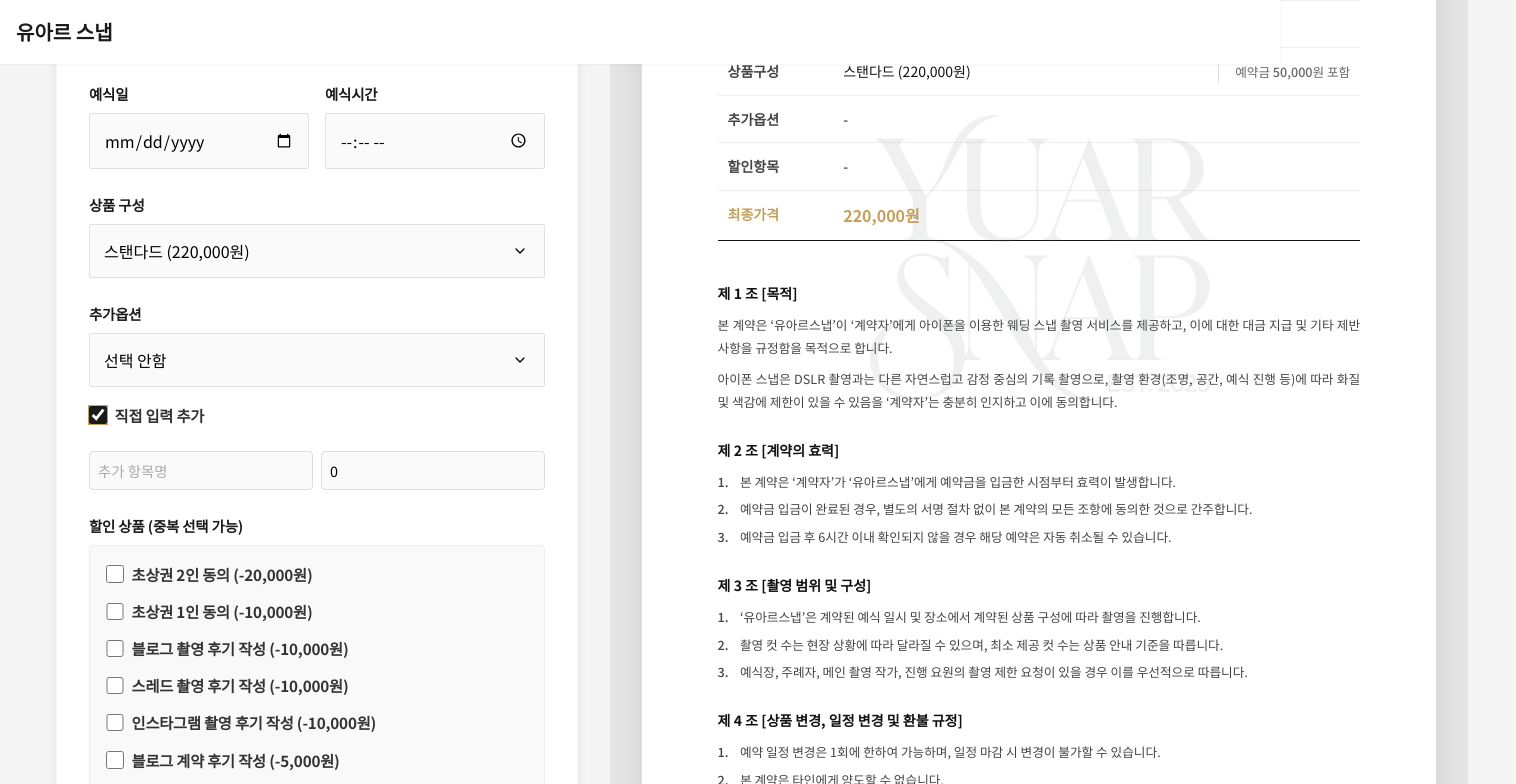
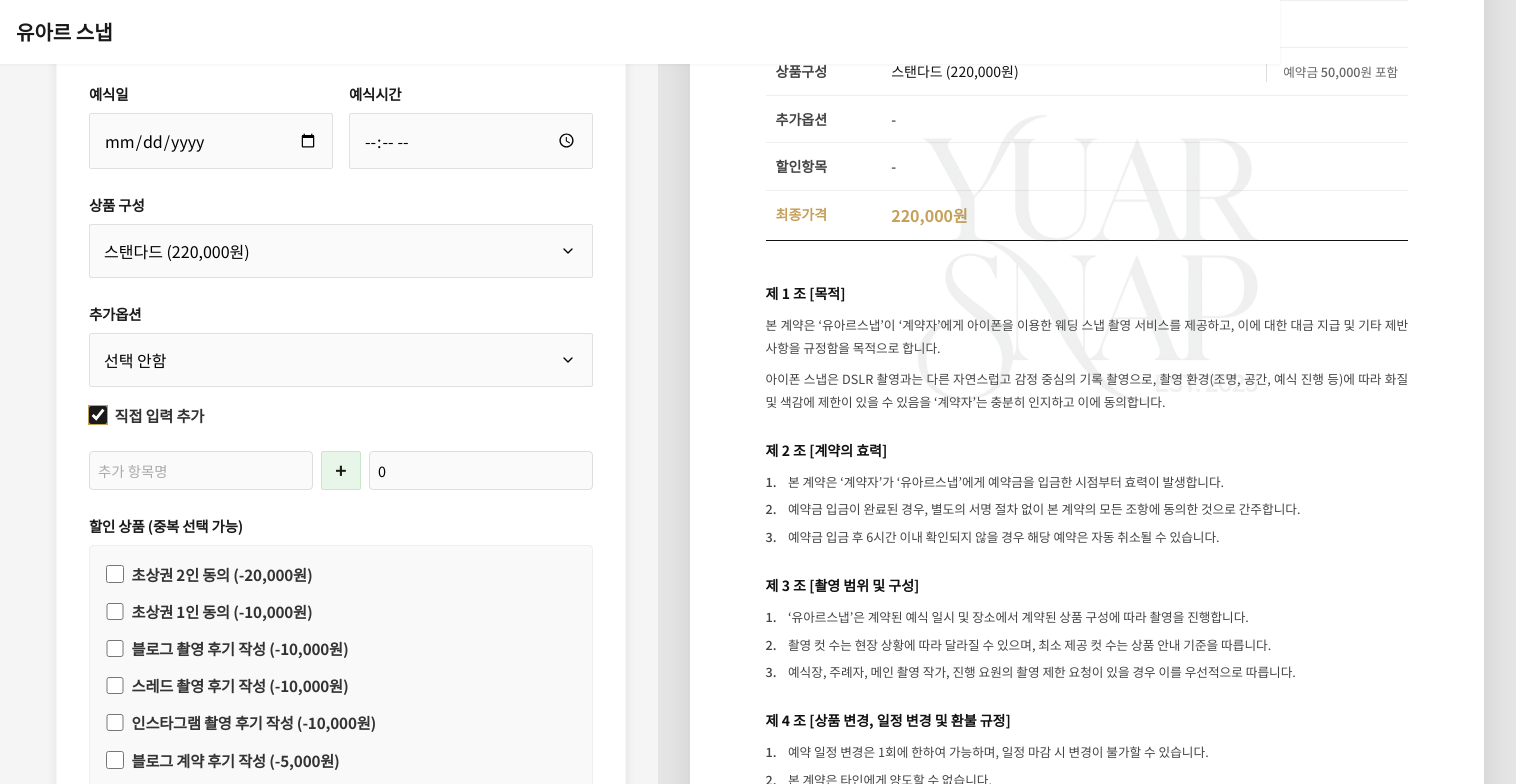
Before and after one commit to y2hscmtk/yuar-snap, a React (Vite) app: page / in a window 1280 px wide. Both pictures are taken after a click on the label "직접 입력 추가". Shown: the part 455-1239 px from the top of the page, 1516 px wide, since content can reach past the window. Built offline with nearby package versions, Linux system fonts and the light colour scheme.

Commit message:
[feature add] 직접 입력 상품 +- 기호 추가

```diff
--- a/src/App.jsx
+++ b/src/App.jsx
@@ -16,6 +16,7 @@
     hasCustomOption: false,
     customOptionName: '',
     customOptionPrice: 0,
+    customOptionSign: 1, // 1 for positive, -1 for negative
     discountItems: [], // Array for multiple selections
     finalPrice: '0원', // Number type for calculation
   })
--- a/src/components/ContractForm.css
+++ b/src/components/ContractForm.css
@@ -140,3 +140,44 @@
     background-color: white;
     box-shadow: 0 0 0 1px var(--accent-color);
 }
+
+.price-input-group {
+    display: flex;
+    flex: 1;
+    gap: 0.5rem;
+}
+
+.sign-toggle-btn {
+    width: 40px;
+    height: 100%;
+    border: 1px solid var(--border-color);
+    border-radius: var(--radius-sm);
+    background-color: #f0f0f0;
+    font-size: 1.2rem;
+    font-weight: bold;
+    color: #555;
+    display: flex;
+    align-items: center;
+    justify-content: center;
+    transition: all 0.2s;
+}
+
+.sign-toggle-btn.positive {
+    color: var(--primary-color);
+    background-color: #e8f5e9;
+    border-color: #c8e6c9;
+}
+
+.sign-toggle-btn.negative {
+    color: #d32f2f;
+    background-color: #ffebee;
+    border-color: #ffcdd2;
+}
+
+.sign-toggle-btn:hover {
+    filter: brightness(0.95);
+}
+
+.custom-input.price-input {
+    flex: 1;
+}
--- a/src/components/ContractForm.jsx
+++ b/src/components/ContractForm.jsx
@@ -40,9 +40,10 @@
             total += PRICING.options[data.options].price;
         }
 
-        // Custom Option Price (Additive)
+        // Custom Option Price (Additive/Subtractive)
         if (data.hasCustomOption) {
-            total += Number(data.customOptionPrice) || 0;
+            const sign = data.customOptionSign || 1;
+            total += (Number(data.customOptionPrice) || 0) * sign;
         }
 
         // Discount Price
@@ -67,7 +68,7 @@
         if (data.finalPrice !== formattedTotal) {
             onChange({ target: { name: 'finalPrice', value: formattedTotal } });
         }
-    }, [data.packageConfig, data.options, data.discountItems, onChange, data.finalPrice]);
+    }, [data.packageConfig, data.options, data.discountItems, data.hasCustomOption, data.customOptionName, data.customOptionPrice, data.customOptionSign, onChange, data.finalPrice]);
 
     const handleCheckboxChange = (e) => {
         const { value, checked } = e.target;
@@ -80,6 +81,11 @@
         }
 
         onChange({ target: { name: 'discountItems', value: newDiscounts } });
+    };
+
+    const toggleSign = () => {
+        const currentSign = data.customOptionSign || 1;
+        onChange({ target: { name: 'customOptionSign', value: currentSign * -1 } });
     };
 
     return (
@@ -196,14 +202,23 @@
                             placeholder="추가 항목명"
                             className="custom-input"
                         />
+                        <div className="price-input-group">
+                            <button
+                                type="button"
+                                className={`sign-toggle-btn ${data.customOptionSign === -1 ? 'negative' : 'positive'}`}
+                                onClick={toggleSign}
+                            >
+                                {data.customOptionSign === -1 ? '-' : '+'}
+                            </button>
                             <input
                                 type="number"
                                 name="customOptionPrice"
                                 value={data.customOptionPrice}
                                 onChange={onChange}
-                            placeholder="추가 금액"
-                            className="custom-input"
+                                placeholder="금액"
+                                className="custom-input price-input"
                             />
+                        </div>
                     </div>
                 )}
             </div>
--- a/src/components/ContractPreview.jsx
+++ b/src/components/ContractPreview.jsx
@@ -98,7 +98,8 @@
         // 2. Custom Option
         if (data.hasCustomOption && data.customOptionName) {
             const price = Number(data.customOptionPrice) || 0;
-            const label = price === 0 ? data.customOptionName : `${data.customOptionName} (+${price.toLocaleString()}원)`;
+            const sign = data.customOptionSign === -1 ? '-' : '+';
+            const label = price === 0 ? data.customOptionName : `${data.customOptionName} (${sign}${price.toLocaleString()}원)`;
             items.push(<div key="custom">{label}</div>);
         }
 
```
Lines whose indentation alone changed are shown as unchanged.
